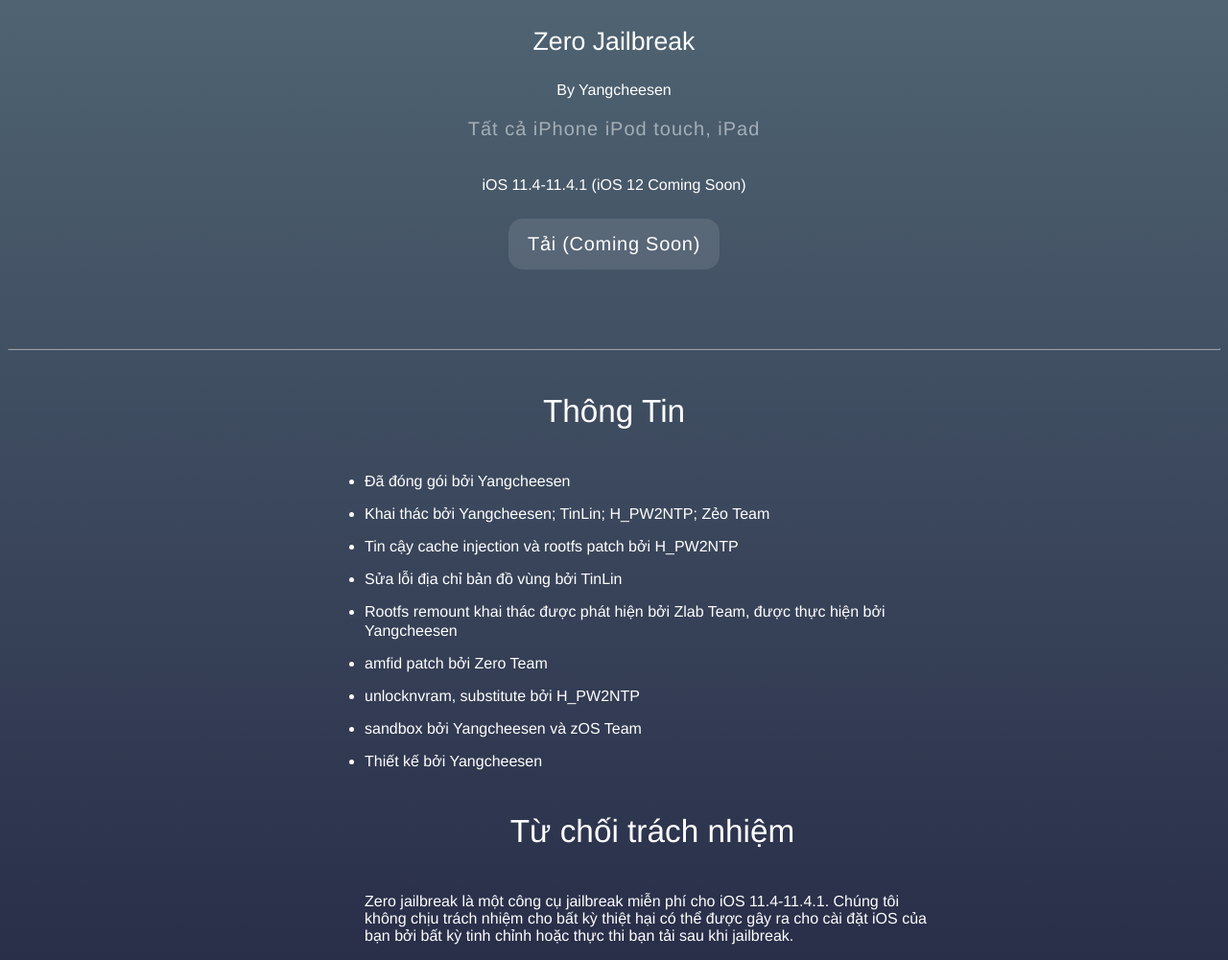
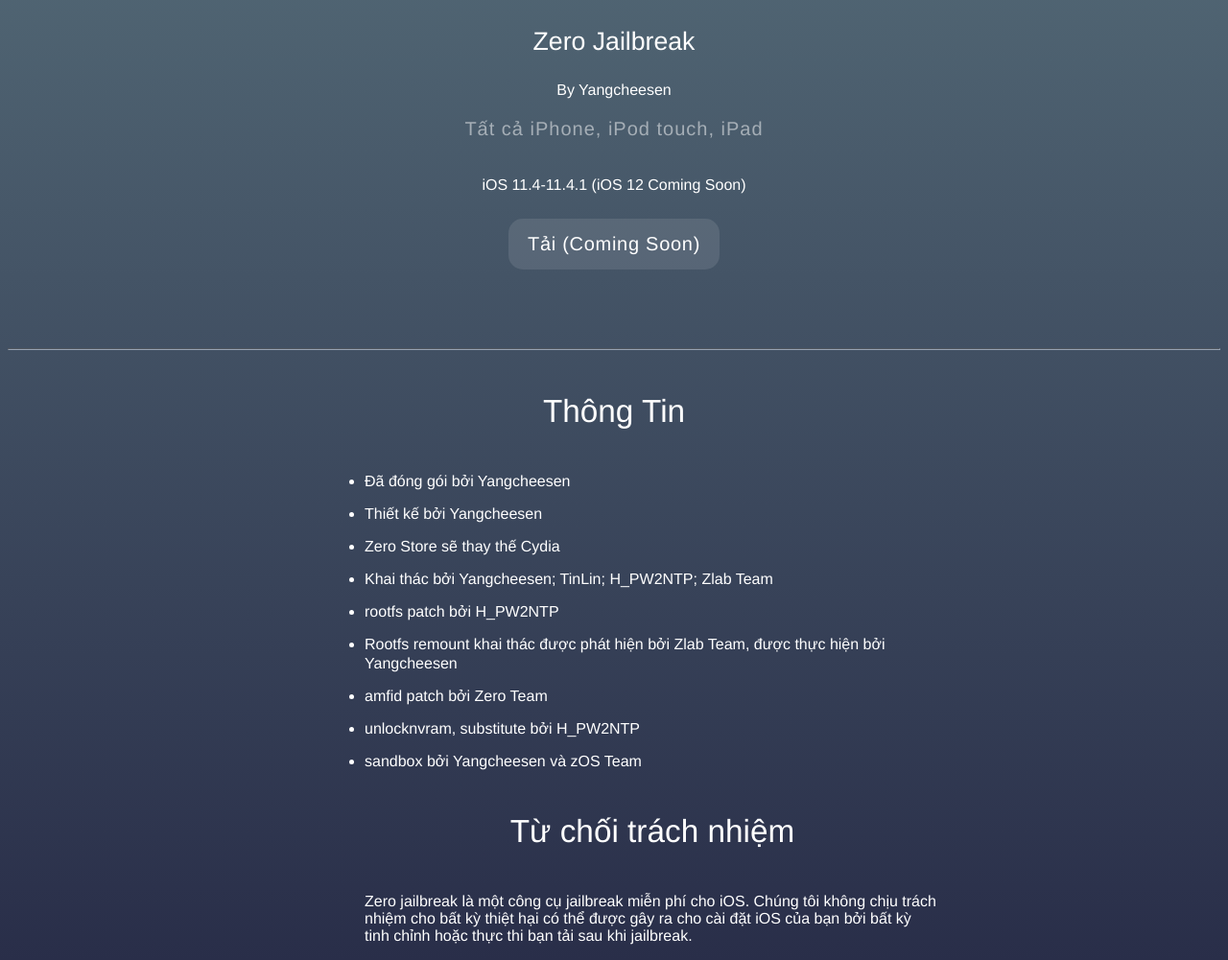
Before and after one commit to zerojailbreak/lababreak.github.io, a plain HTML site: page index.html in a window 1280 px wide. Shown: the part 106-1107 px from the top of the page at 96% size. Drawn offline with Linux system fonts and the light colour scheme.

Commit message:
Update index.html

```diff
--- a/index.html
+++ b/index.html
@@ -132,8 +132,8 @@
 <img width="75px" class="logo" src="electra/store.png">
 <h3 align="center">Zero Jailbreak</h3>
 	By Yangcheesen
-<p class="p2">Tất cả iPhone iPod touch, iPad</p>
-	<p><br><span>iOS 11.4-11.4.1 (iOS 12 Coming Soon)</span></p>
+<p class="p2">Tất cả iPhone, iPod touch, iPad</p>
+<p><br><span>iOS 11.4-11.4.1 (iOS 12 Coming Soon)</span></p>
 <a class="button" href="">Tải (Coming Soon)</a><br>
 <span align="center"><br><br><br>
 </div>
@@ -144,18 +144,19 @@
 <h4 align="center">Thông Tin</h4>
 <ul>
 <li>Đã đóng gói bởi Yangcheesen</li>
-<li>Khai thác bởi Yangcheesen; TinLin; H_PW2NTP; Zẻo Team</li>
-<li>Tin cậy cache injection và rootfs patch bởi H_PW2NTP</li>
-<li>Sửa lỗi địa chỉ bản đồ vùng bởi TinLin</li>
+<li>Thiết kế bởi Yangcheesen</li>
+<li>Zero Store sẽ thay thế Cydia</li>
+<li>Khai thác bởi Yangcheesen; TinLin; H_PW2NTP; Zlab Team</li>
+<li>rootfs patch bởi H_PW2NTP</li>
 <li>Rootfs remount khai thác được phát hiện bởi Zlab Team, được thực hiện bởi Yangcheesen</li>
 <li>amfid patch bởi Zero Team</li>
 <li>unlocknvram, substitute bởi H_PW2NTP</li>
 <li>sandbox bởi Yangcheesen và zOS Team</li>
-<li>Thiết kế bởi Yangcheesen</li>
+
 
 <div style="width: 600px;margin: 0 auto;">
 <h4 align="center">Từ chối trách nhiệm</h4>
-Zero jailbreak là một công cụ jailbreak miễn phí cho iOS 11.4-11.4.1. Chúng tôi không chịu trách nhiệm cho bất kỳ thiệt hại có thể được gây ra cho cài đặt iOS của bạn bởi bất kỳ tinh chỉnh hoặc thực thi bạn tải sau khi jailbreak.
+Zero jailbreak là một công cụ jailbreak miễn phí cho iOS. Chúng tôi không chịu trách nhiệm cho bất kỳ thiệt hại có thể được gây ra cho cài đặt iOS của bạn bởi bất kỳ tinh chỉnh hoặc thực thi bạn tải sau khi jailbreak.
 </div>
 <script src="https://ajax.cloudflare.com/cdn-cgi/scripts/2448a7bd/cloudflare-static/rocket-loader.min.js" data-cf-nonce="89443427a499fa5b35a03e8b-" defer=""></script></body>
 </html>
```
